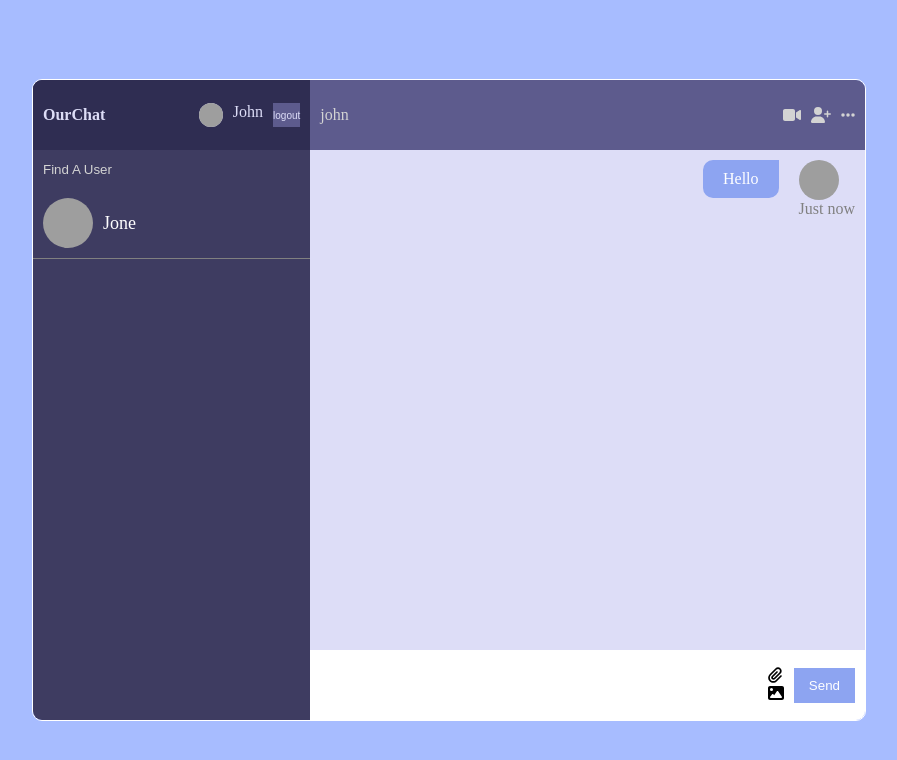
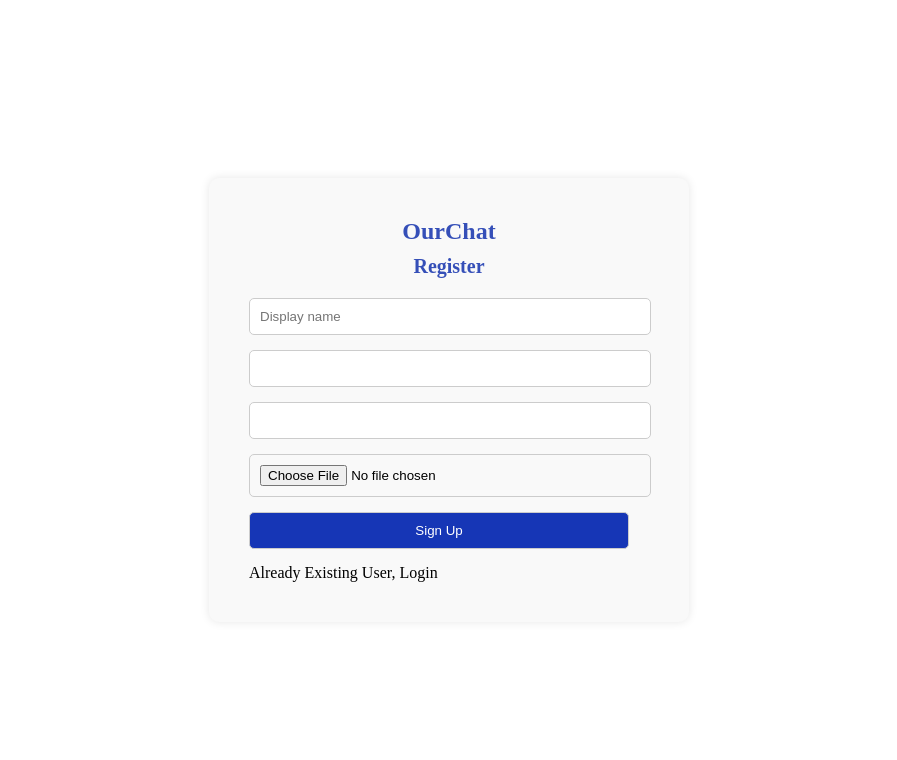
Before and after one commit to praneeth622/ChatApp, a React (Create React App) app: page / in a window 1280 px wide. Shown: the top 760 px of the page, without its empty margins (191-1088 px from the left). Built offline with nearby package versions, Linux system fonts and the light colour scheme; grey boxes are pictures that could not be loaded.

Commit message:
Linked firebase and login and register

```diff
--- a/src/App.js
+++ b/src/App.js
@@ -7,8 +7,8 @@ import '../src/style.scss'
 function App() {
     return (
         <div>
-            <Home />
-            {/* <Register /> */}
+            {/* <Home /> */}
+            <Register />
             {/* <Login /> */}
         </div>
     );
--- a/src/firebase.js
+++ b/src/firebase.js
@@ -0,0 +1,27 @@
+// Import the functions you need from the SDKs you need
+import { initializeApp } from "firebase/app";
+import { getAuth } from "firebase/auth";
+import { getAnalytics } from "firebase/analytics";
+import { getStorage, ref } from "firebase/storage";
+
+
+// TODO: Add SDKs for Firebase products that you want to use
+// https://firebase.google.com/docs/web/setup#available-libraries
+
+// Your web app's Firebase configuration
+// For Firebase JS SDK v7.20.0 and later, measurementId is optional
+const firebaseConfig = {
+  apiKey: "AIzaSyCxYOFyEo2-Gskr1LKQmkm5c74G77tMn_I",
+  authDomain: "chatapp-50abb.firebaseapp.com",
+  projectId: "chatapp-50abb",
+  storageBucket: "chatapp-50abb.appspot.com",
+  messagingSenderId: "913130245510",
+  appId: "1:913130245510:web:19e5f4698b41e44d127007",
+  measurementId: "G-46X9NEKV48"
+};
+
+// Initialize Firebase
+export const app = initializeApp(firebaseConfig);
+export const analytics = getAnalytics(app);
+export const auth = getAuth()
+export const storage = getStorage();
--- a/src/pages/Register.jsx
+++ b/src/pages/Register.jsx
@@ -1,21 +1,59 @@
-import React from 'react';
-// import '../styles/register.css'
+import React, { useState } from 'react';
+import {  createUserWithEmailAndPassword, updateProfile } from "firebase/auth";
+import { auth } from '../firebase';
+import { getStorage, ref, uploadBytesResumable, getDownloadURL } from "firebase/storage";
 
 function Register(props) {
+    const [error,setError]= useState(false)
+    const handleSubmit = async (e) => {
+        e.preventDefault();
+        const displayName = e.target[0].value;
+        const email = e.target[1].value;
+        const password = e.target[2].value;
+        const file = e.target[3].files[0];
+
+        try{
+            const response = await createUserWithEmailAndPassword(auth, email, password)
+            const user = response.user;
+            console.log(user)
+            const storage = getStorage();
+            const storageRef = ref(storage, displayName);
+            const uploadTask = uploadBytesResumable(storageRef, file);
+
+            uploadTask.on(
+                (error) => {
+                    setError(true)
+                  },
+                  () => {
+                    getDownloadURL(uploadTask.snapshot.ref).then(async (downloadURL) => {
+                      await updateProfile(response.user,{
+                        displayName,
+                        photoURL:downloadURL
+                      })
+                    });
+                  }
+                );
+        }
+        catch(err){
+            console.log("We Got An Error in saving user ", err )
+            setError(true)
+        }
+    }
+
     return (
         <div className='formContainer'>
             <div className='formWrapper'>
                 <span className='logo'>OurChat</span>
                 <span className='title'>Register</span>
-                <form>
+                <form onSubmit={handleSubmit}>
                     <input type='text' placeholder='Display name' />
                     <input type='email' />
                     <input type='password' />
                     <input type='file' />
                     <button type='submit'>Sign Up</button>
                 </form>
-                <p>Already Existing User , Login</p>
-
+                {error && <span>Something went wrong</span>}
+                <p>Already Existing User, Login</p>
             </div>
         </div>
     );
```
